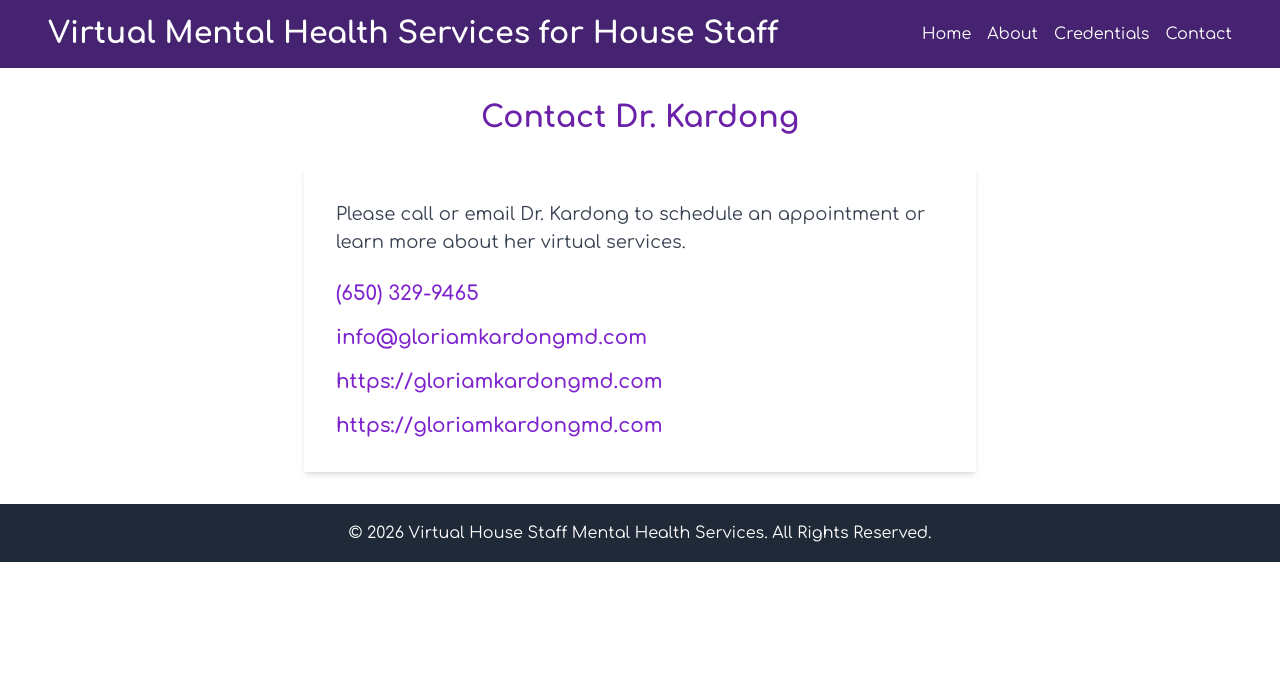
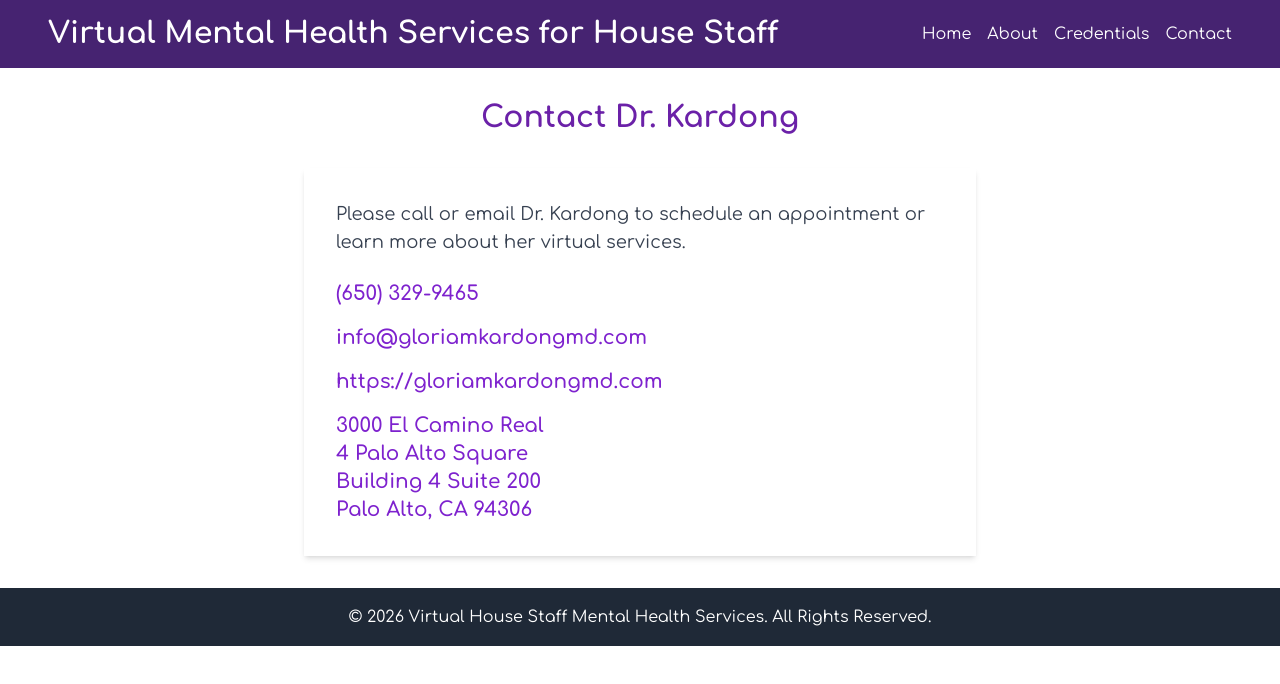
Before and after one commit to zachmillertech/virtual-house-staff, a Next.js app: page /contact in a window 1280 px wide. Shown: the top 684 px of the page. Built offline with nearby package versions, Linux system fonts and the light colour scheme.

Commit message:
added address

```diff
--- a/app/contact/page.tsx
+++ b/app/contact/page.tsx
@@ -32,16 +32,12 @@ export default function Contact() {
                 https://gloriamkardongmd.com
               </a>
             </p>
-            <p className="text-xl font-semibold text-purple-700">
-              <a
-                href="https://gloriamkardongmd.com"
-                target="_blank"
-                rel="noopener noreferrer"
-                className="hover:text-purple-900"
-              >
-                https://gloriamkardongmd.com
-              </a>
-            </p>
+<p className="text-xl font-semibold text-purple-700">
+  3000 El Camino Real<br />
+  4 Palo Alto Square<br />
+  Building 4 Suite 200<br />
+  Palo Alto, CA 94306
+</p>
           </div>
         </div>
       </div>
```
